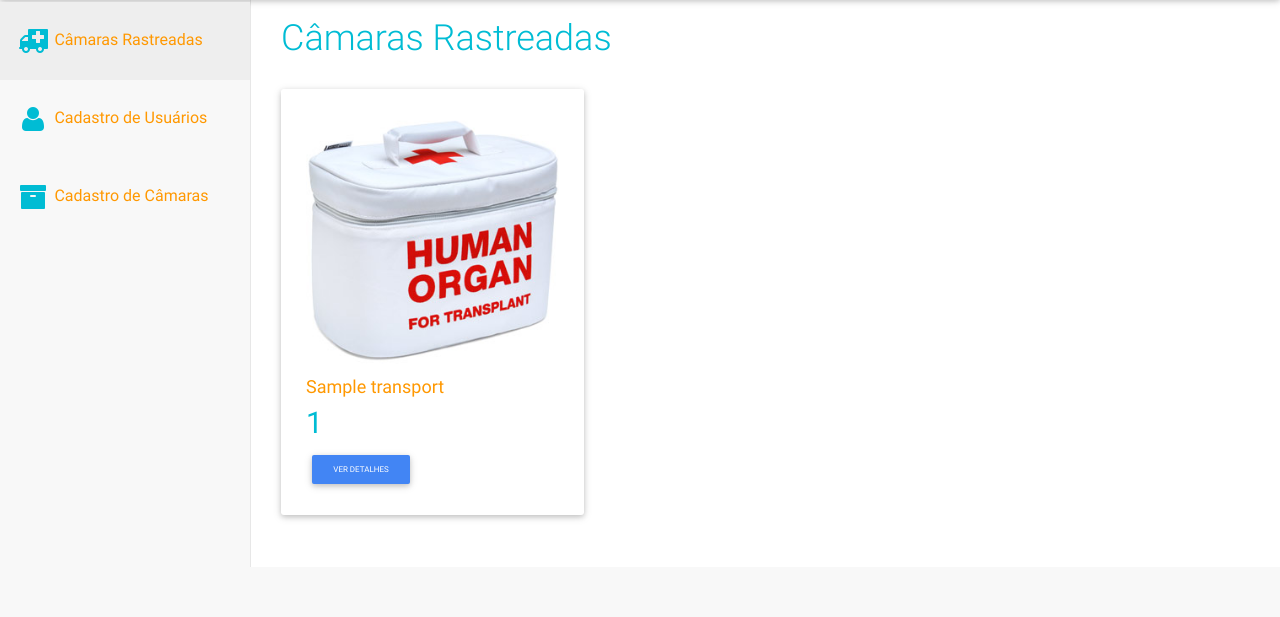
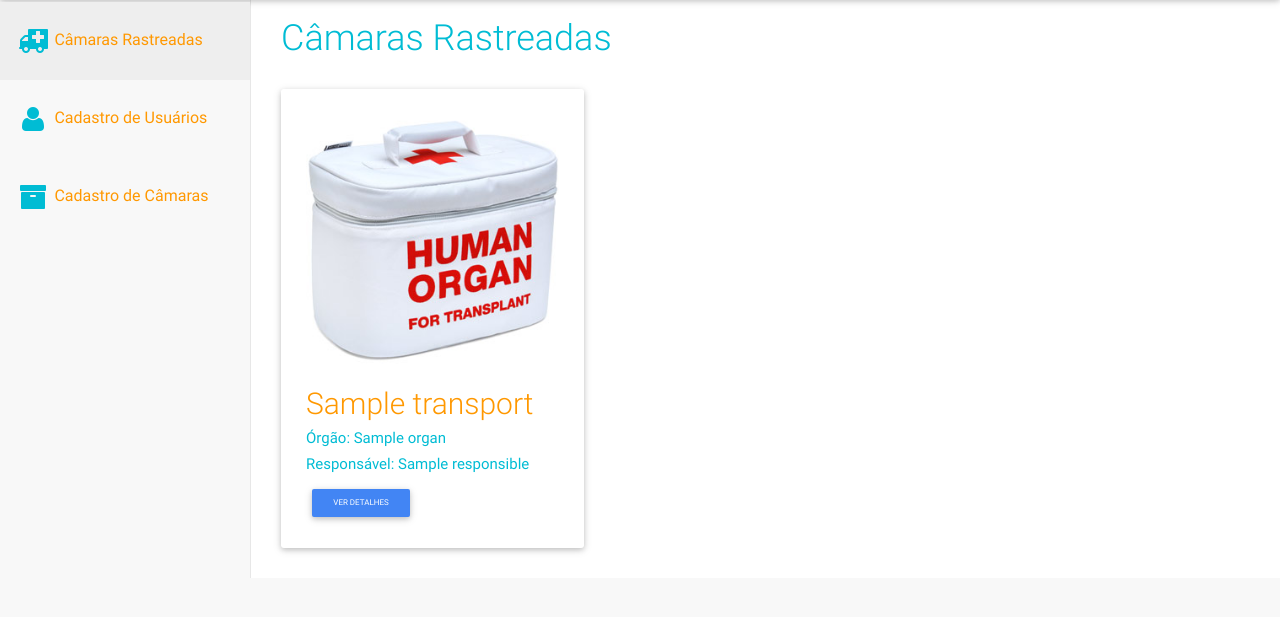
Before and after one commit to TransportadoraOrgaos/pi2-transport_orgaos, a Django app: page /camaras_list/ in a window 1280 px wide. Shown: the part 96-713 px from the top of the page. Run offline with Django 3.2, Linux system fonts and the light colour scheme; tables that the repository leaves empty hold one stand-in row (values such as "Sample post"); a database or web service that is not in the repository returns one stand-in record (values such as "Sample title"); data that the repository does not hold is empty; some libraries are stand-ins or nearby versions.

Commit message:
Adição de variáveis e início do camara_info
- As variáveis responsible e organ foram adicionadas no projeto
juntamente com os campos correspondentes no template de
camara_cadastro.html

- O método camara_info foi codificado em views, o seu template foi
iniciado e uma rota foi adicionada para o método

```diff
--- a/transportadora_orgaos/camara/models.py
+++ b/transportadora_orgaos/camara/models.py
@@ -5,7 +5,9 @@ from django.db import models
 
 
 class Camara(models.Model):
- name = models.CharField(max_length = 50)
+ name = models.CharField(max_length = 50, null=False)
+ responsible = models.CharField(max_length = 50, null=False)
+ organ = models.CharField(max_length=50, null=False)
 
 
  def __unicode__(self):
--- a/transportadora_orgaos/camara/urls.py
+++ b/transportadora_orgaos/camara/urls.py
@@ -4,5 +4,6 @@ from . import views
 
 urlpatterns = [
 	 url(r'^camaras_list/$', views.camara_list, name='listar_camaras'),
-	 url(r'^camaras_cadastro/$', views.camara_cadastro, name='camaras_cadastro')
+	 url(r'^camaras_cadastro/$', views.camara_cadastro, name='camaras_cadastro'),
+	 url(r'^camara_info/(?P<camara_id>[0-9]+)$', views.camara_info, name='camara_info')
 ]
--- a/transportadora_orgaos/camara/views.py
+++ b/transportadora_orgaos/camara/views.py
@@ -7,7 +7,7 @@ import json
 class CamaraForm(ModelForm):
 	class Meta:
 		model = Camara
-		fields = ['name']
+		fields = ['name', 'responsible', 'organ']
 
 def camara_list(request, template_name='camaras_list.html'):
 	url = "https://transports-rest-api.herokuapp.com/transports"
@@ -21,15 +21,31 @@ def camara_list(request, template_name='camaras_list.html'):
 def camara_cadastro(request, template_name='camaras_cadastro.html'):
 
 	form = CamaraForm(request.POST or None)
-	payload = ""
+
 	headers = {'content-type': 'application/json'}
 
 	if form.is_valid():
+		responsible = form.cleaned_data['responsible']
+		organ = form.cleaned_data['organ']
+		payload = "{\n\t\"responsible\": \""+ responsible +"\",\n\t\"organ\": \""+ organ +"\"\n}"
 		url = "https://transports-rest-api.herokuapp.com/transport/" + form.cleaned_data['name']
 		response = requests.request("POST", url, data=payload, headers=headers)
+
 		if 'message' in response.json():
 			response_dict = response.json()
 			return render(request, template_name, {'form': form, 'response_dict': response_dict})
 		else:
 			return redirect('camara:listar_camaras')
 	return render(request, template_name, {'form': form})
+
+def camara_info(request, camara_id, template_name='camara_info.html'):
+	url = "https://transports-rest-api.herokuapp.com/report/" + str(camara_id)
+	headers = {
+		'content-type': 'application/json',
+		'authorization': "JWT eyJ0eXAiOiJKV1QiLCJhbGciOiJIUzI1NiJ9.eyJpYXQiOjE1MDczMDIxNzAs" +"Im5iZiI6MTUwNzMwMjE3MCwiaWRlbnRpdHkiOjEsImV4cCI6MTUwNzMwMjQ3MH0.8e5Dgf79L4bIUGHdwX"
+		+"--NgkSWzCz96UFuqvBKZ-jk3g"
+    }
+
+	camara_reports = requests.request("GET", url, headers=headers).json()
+
+	return render(request, template_name, {'camara_reports':camara_reports})
--- a/transportadora_orgaos/static/css/main.css
+++ b/transportadora_orgaos/static/css/main.css
@@ -1,6 +1,11 @@
 @font-face{
     font-family: montserrat-extrabold;
     src: url(../fonts/montserrat/Montserrat-ExtraBold.ttf)
+}
+
+p{
+    font-size: 15px;
+    color: #00bcd4 !important;
 }
 
 .navbar-brand{
@@ -40,7 +45,7 @@
     padding: 8px;
 }
 
-.brand-part-1, .fa, h1, h2, h3{
+.brand-part-1, .fa, h1, h3{
     color: #00bcd4 !important;
 }
 
@@ -48,7 +53,7 @@
     vertical-align: middle;
 }
 
-.brand-part-2, .text-sidebar, h4{
+.brand-part-2, .text-sidebar, h2, h4{
     color: #ff9800 !important;
 }
 
--- a/transportadora_orgaos/templates/base.html
+++ b/transportadora_orgaos/templates/base.html
@@ -119,6 +119,7 @@
                         {% endif %}
                         <div class="row">
 
+
                         {% for camara in camaras_dict %}
                             <div class="col-md-4">
                                 <!--Card-->
@@ -129,11 +130,12 @@
                                     <!--Card content-->
                                     <div class="card-body">
                                         <!--Title-->
-                                        <h4 class="card-title">{{camara.name}}</h4>
-                                        {{ camara.id }}
+                                        <h2 class="card-title">{{camara.name}}</h2>
+                                        <p>Órgão: {{ camara.organ }}</p>
+                                        <p>Responsável: {{ camara.responsible }}</p>
                                         <!--Text-->
                                         <p class="card-text"></p>
-                                        <a href="#" class="btn btn-primary">Ver Detalhes</a>
+                                        <a href="{% url 'camara:camara_info' camara.id %}" class="btn btn-primary">Ver Detalhes</a>
                                     </div>
                                 </div>
                                 <!--/.Card-->
```
Also changed, not shown: transportadora_orgaos/camara/templates/camara_info.html (+5 -5 lines), transportadora_orgaos/camara/templates/camaras_cadastro.html (+9 -0 lines).
